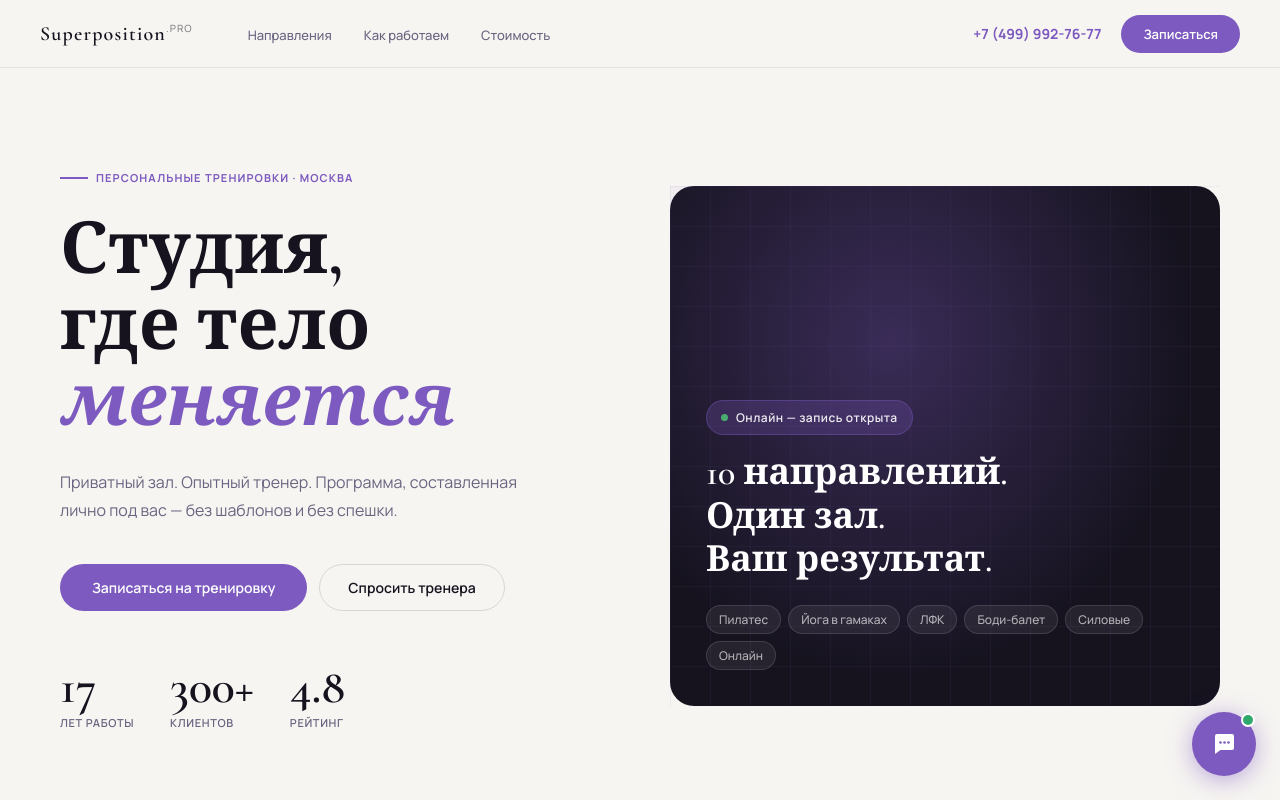
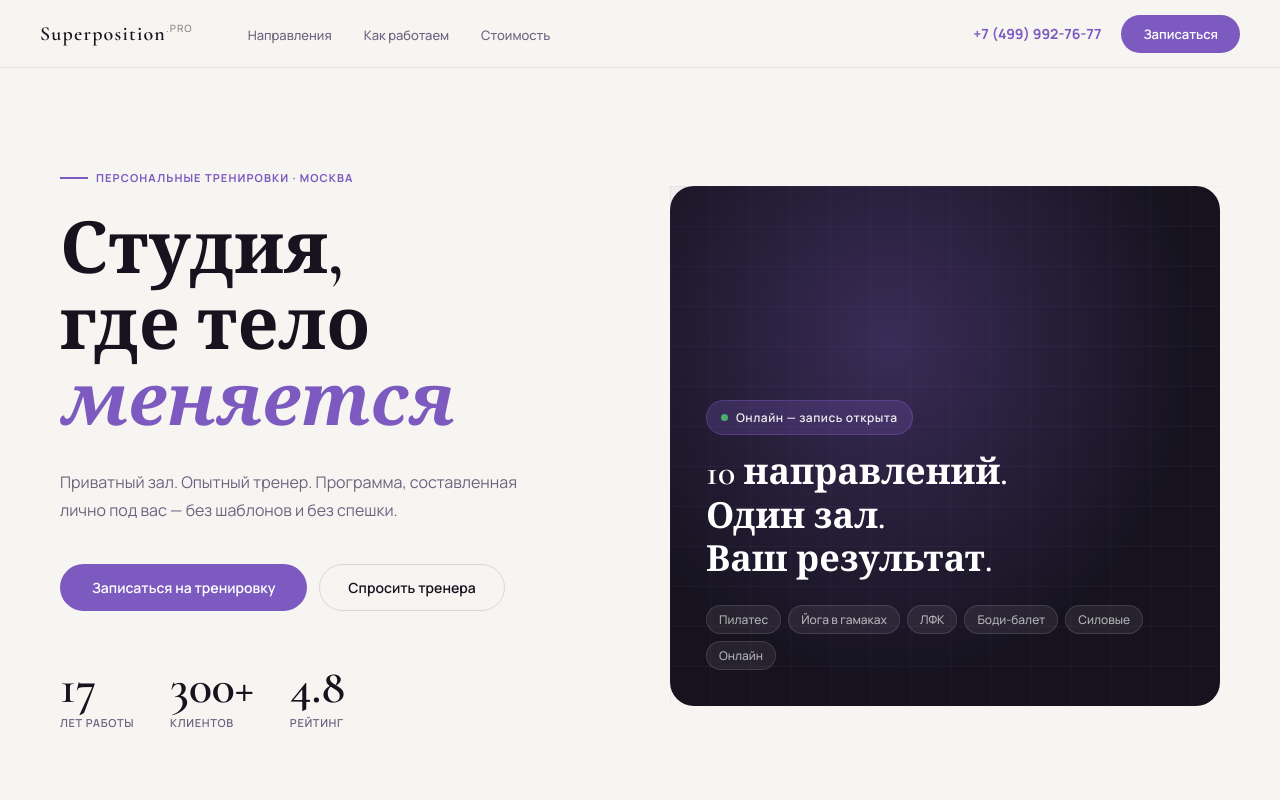
Before and after one commit to EgorDranev/superposition-chat, a Next.js app: page /home in a window 1280 px wide. Shown: the top 800 px of the page. Built offline with nearby package versions, Linux system fonts and the light colour scheme.

Commit message:
Widget as plain JS script - fix stacking context permanently

```diff
--- a/pages/home.jsx
+++ b/pages/home.jsx
@@ -1,5 +1,5 @@
 import Head from "next/head";
-import { createPortal } from "react-dom";
+import Script from "next/script";
 import { useState, useEffect } from "react";
 
 const DIRECTIONS = [
@@ -16,14 +16,6 @@ const PRICES = [
 
 export default function Home() {
   const [open, setOpen] = useState(false);
-  const [mounted, setMounted] = useState(false);
-  useEffect(() => setMounted(true), []);
-  const [tip, setTip]   = useState(false);
-  useEffect(() => {
-    const a = setTimeout(() => setTip(true),  1800);
-    const b = setTimeout(() => setTip(false), 5000);
-    return () => { clearTimeout(a); clearTimeout(b); };
-  }, []);
 
   return (<>
     <Head>
@@ -314,7 +306,7 @@ export default function Home() {
       </ul>
       <div className="nav-r">
         <a className="nav-phone" href="tel:+74999927677">+7 (499) 992-76-77</a>
-        <button className="nav-btn" onClick={() => setOpen(true)}>Записаться</button>
+        <button className="nav-btn" onClick={() => window.spOpenWidget && window.spOpenWidget()}>Записаться</button>
       </div>
     </nav>
 
@@ -327,8 +319,8 @@ export default function Home() {
           Приватный зал. Опытный тренер. Программа, составленная лично под вас — без шаблонов и без спешки.
         </p>
         <div className="hero-actions">
-          <button className="btn-solid" onClick={() => setOpen(true)}>Записаться на тренировку</button>
-          <button className="btn-outline" onClick={() => setOpen(true)}>Спросить тренера</button>
+          <button className="btn-solid" onClick={() => window.spOpenWidget && window.spOpenWidget()}>Записаться на тренировку</button>
+          <button className="btn-outline" onClick={() => window.spOpenWidget && window.spOpenWidget()}>Спросить тренера</button>
         </div>
         <div className="hero-stats">
           <div><div className="stat-n">17</div><div className="stat-l">лет работы</div></div>
@@ -483,7 +475,7 @@ export default function Home() {
             <div className="p-card-label">{p.label}</div>
             <div className="p-card-amt">{p.amount}</div>
             <div className="p-card-note">{p.note}</div>
-            <button className="p-card-btn" onClick={() => setOpen(true)}>Записаться</button>
+            <button className="p-card-btn" onClick={() => window.spOpenWidget && window.spOpenWidget()}>Записаться</button>
           </div>
         ))}
       </div>
@@ -494,7 +486,7 @@ export default function Home() {
       <h2>Первая тренировка —<br/>уже на этой неделе</h2>
       <div className="cta-strip-r">
         <div className="cta-ph">+7 (499) 992-76-77</div>
-        <button className="btn-inv" onClick={() => setOpen(true)}>Записаться</button>
+        <button className="btn-inv" onClick={() => window.spOpenWidget && window.spOpenWidget()}>Записаться</button>
       </div>
     </div>
 
@@ -527,28 +519,5 @@ export default function Home() {
       <span className="ft-copy">superposition.pro@gmail.com</span>
     </div>
 
-    {mounted && createPortal(
-      <>
-        <div id="sp-bubble" className={open ? 'open' : ''} style={{position:'fixed',bottom:'100px',right:'24px',zIndex:2147483647}}>
-          <iframe src="/embed" allow="clipboard-write"/>
-        </div>
-        {tip && !open && <div id="sp-tip" style={{position:'fixed',bottom:'104px',right:'98px',zIndex:2147483646}}>💬 Спросите тренера</div>}
-        <button id="sp-btn" aria-label="Открыть чат" onClick={() => setOpen(o => !o)} style={{position:'fixed',bottom:'24px',right:'24px',zIndex:2147483647}}>
-          {open
-            ? <svg width="22" height="22" viewBox="0 0 22 22" fill="none"><path d="M5 5l12 12M17 5L5 17" stroke="#fff" strokeWidth="2.2" strokeLinecap="round"/></svg>
-            : <>
-                <svg width="27" height="27" viewBox="0 0 27 27" fill="none">
-                  <path d="M4 5a2 2 0 0 1 2-2h15a2 2 0 0 1 2 2v12a2 2 0 0 1-2 2H9.5L4 23V5Z" fill="white"/>
-                  <circle cx="9.5" cy="11.5" r="1.3" fill="#7c5abf"/>
-                  <circle cx="13.5" cy="11.5" r="1.3" fill="#7c5abf"/>
-                  <circle cx="17.5" cy="11.5" r="1.3" fill="#7c5abf"/>
-                </svg>
-                <div id="sp-dot"/>
-              </>
-          }
-        </button>
-      </>,
-      document.body
-    )}
-  </>);
+    </>);
 }
```
